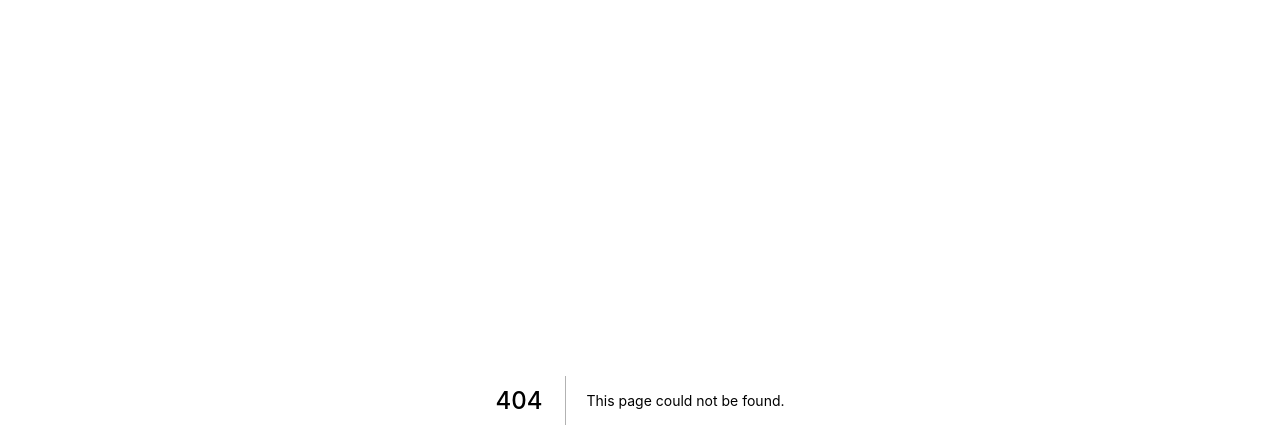
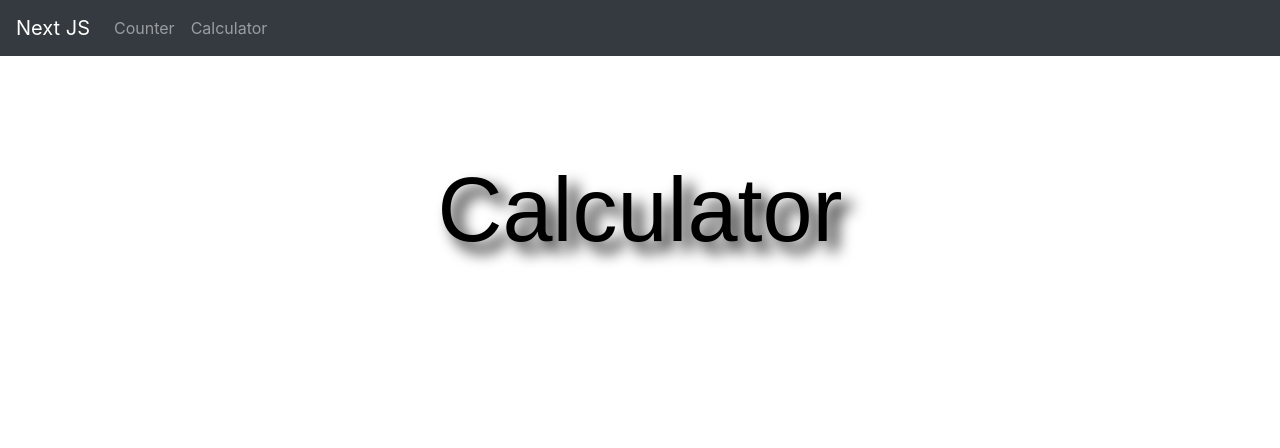
Before and after one commit to guilhermepereiraa95/WebNext, a Next.js app: page /calculator in a window 1280 px wide. Before the commit this address had no page. Shown: the top 448 px of the page. Built offline with nearby package versions, Linux system fonts and the light colour scheme.

Commit message:
Adding calculator

```diff
--- a/package.json
+++ b/package.json
@@ -17,11 +17,14 @@
   },
   "homepage": "https://github.com/guilhermepereiraa95/webnext#readme",
   "dependencies": {
+    "anime": "^0.1.2",
     "bootstrap": "^4.6.0",
     "next": "^10.0.5",
     "node": "^15.4.0",
+    "particles": "^0.3.1",
     "react": "^17.0.1",
     "react-dom": "^17.0.1",
+    "sparkle": "0.0.1",
     "styled-components": "^5.2.1"
   }
 }
--- /dev/null
+++ b/pages/calculator.js
@@ -0,0 +1,51 @@
+import {useState} from 'react';
+import styled from 'styled-components';
+import 'bootstrap/dist/css/bootstrap.min.css';
+import Menu from './menu';
+
+
+const Title = styled.h1`
+    font-size:90px;
+    color: #000;
+    text-shadow: 10px 10px 15px;
+    font-family: Russo One, sans-serif;
+    text-align:center;
+    margin-top: 100px;
+`;
+
+
+
+function Calculator(){
+    return (
+        <div>
+            <Menu />
+            <div class="container text-center">
+                <div class="col-12">
+                <Title>Calculator</Title>
+
+                </div>
+            </div>
+
+        </div>
+    )
+}
+
+function Calculadora(){
+
+
+    return(
+        <div>
+            <input id="n1" placeholder="Número 1"></input>
+
+            <input id="n2" placeholder="Número 2"></input>
+
+            <button value="+"></button>
+
+
+            <button class="btn btn-primary"onClick={adicionarContador}>Click to add</button>
+        </div>
+    )
+}
+
+
+export default Calculator;
--- a/pages/index.js
+++ b/pages/index.js
@@ -1,6 +1,8 @@
 import {useState} from 'react';
 import styled from 'styled-components';
 import 'bootstrap/dist/css/bootstrap.min.css';
+import Menu from './menu';
+
 
 const Title = styled.h1`
     font-size:90px;
@@ -11,17 +13,17 @@ const Title = styled.h1`
     margin-top: 100px;
 `;
 
-
-
 function Home(){
     return (
         <div>
+            <Menu />
             <div class="container text-center">
                 <div class="col-12">
                 <Title>Counter</Title>
                 <Contador />
                 </div>
             </div>
+
         </div>
     )
 }
--- /dev/null
+++ b/pages/menu.js
@@ -0,0 +1,29 @@
+import Link from 'next/link';
+
+function Menu(){
+
+    return(
+        <div>
+            <nav class="navbar navbar-expand-lg navbar-dark bg-dark">
+            <a class="navbar-brand" href="#">Next JS</a>
+            <div class="collapse navbar-collapse" id="navbarSupportedContent">
+                <ul class="navbar-nav mr-auto">
+                <li class="nav-item">
+                    <Link href="/">
+                    <a class="nav-link">Counter <span class="sr-only"></span></a>
+                    </Link>
+                </li>
+                <li class="nav-item">
+                    <Link href="/calculator">
+                    <a class="nav-link" href="#">Calculator</a>
+                    </Link>
+                </li>
+
+                </ul>
+            </div>
+            </nav>
+        </div>
+    )
+}
+
+export default Menu;
```
Also changed, not shown: 1 other file (tests, documents, lock files or other folders).
